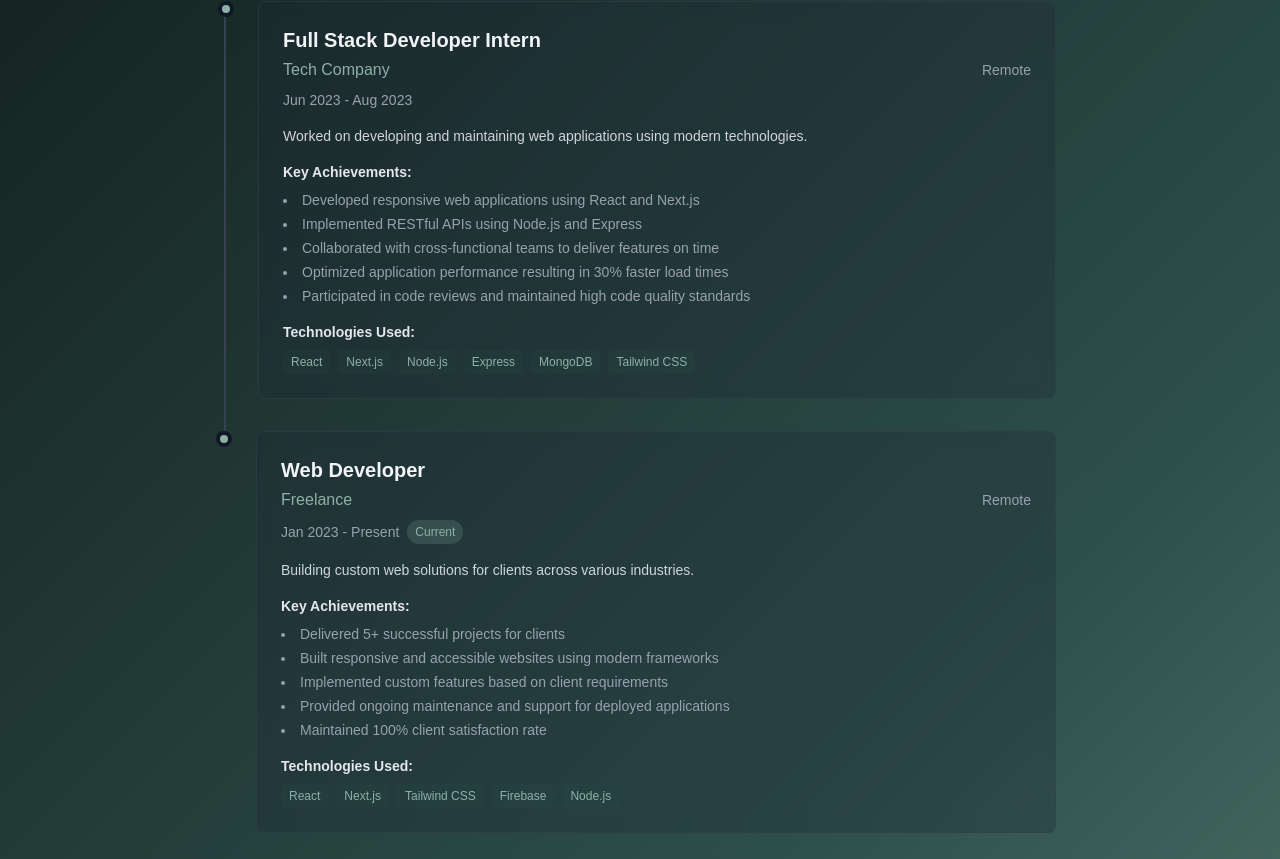
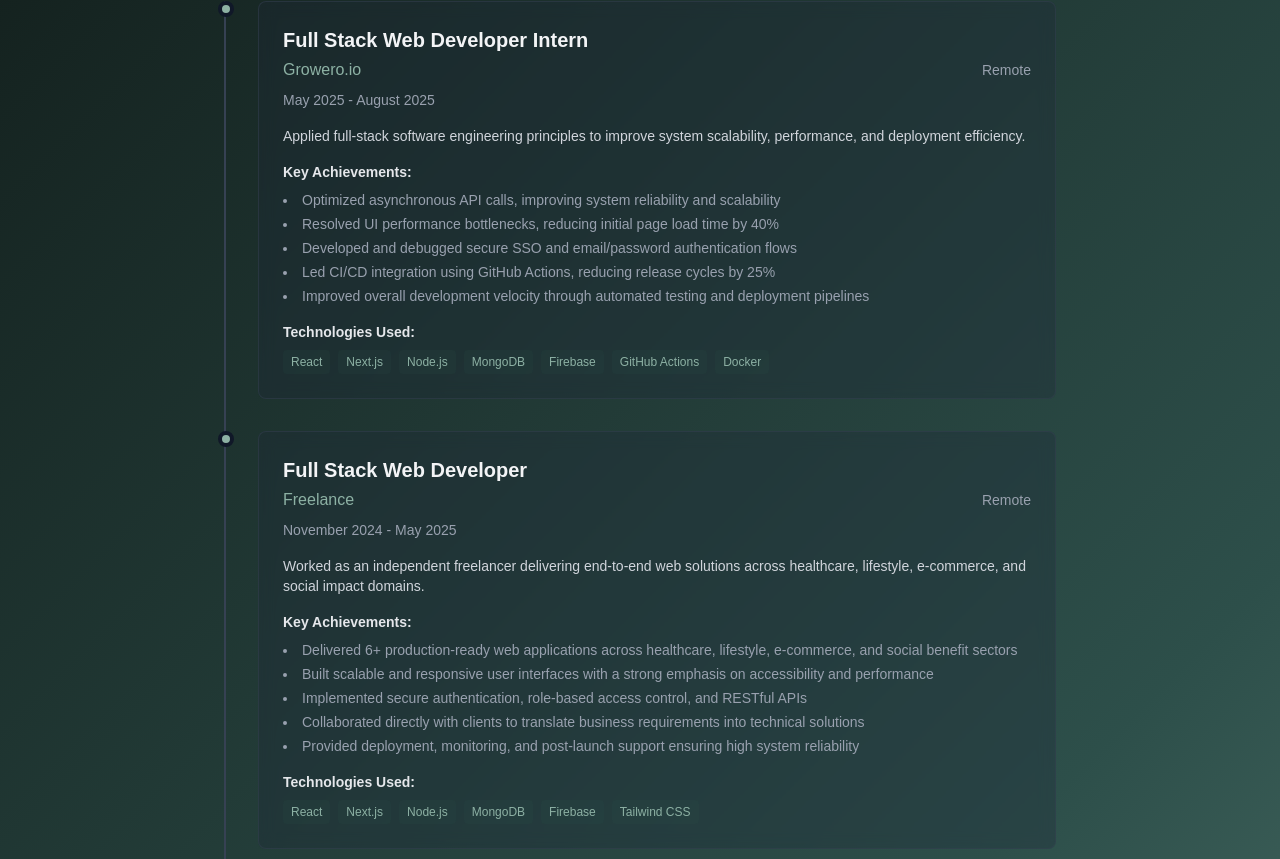
Before and after one commit to Asachdeva001/Portfolio, a Next.js app: page /resume in a window 1280 px wide. Shown: the part 801-1660 px from the top of the page. Built offline with nearby package versions, Linux system fonts and the light colour scheme.

Commit message:
Personal Information Update

```diff
--- a/src/data/experience.js
+++ b/src/data/experience.js
@@ -1,39 +1,74 @@
 export const experiences = [
   {
-    id: "exp-1",
-    company: "Tech Company",
-    position: "Full Stack Developer Intern",
+    id: "exp-3",
+    company: "Growero.io",
+    position: "Full Stack Web Developer Intern",
     location: "Remote",
-    startDate: "Jun 2023",
-    endDate: "Aug 2023",
+    startDate: "May 2025",
+    endDate: "August 2025",
     current: false,
-    description: "Worked on developing and maintaining web applications using modern technologies.",
+    description:
+      "Applied full-stack software engineering principles to improve system scalability, performance, and deployment efficiency.",
     achievements: [
-      "Developed responsive web applications using React and Next.js",
-      "Implemented RESTful APIs using Node.js and Express",
-      "Collaborated with cross-functional teams to deliver features on time",
-      "Optimized application performance resulting in 30% faster load times",
-      "Participated in code reviews and maintained high code quality standards"
+      "Optimized asynchronous API calls, improving system reliability and scalability",
+      "Resolved UI performance bottlenecks, reducing initial page load time by 40%",
+      "Developed and debugged secure SSO and email/password authentication flows",
+      "Led CI/CD integration using GitHub Actions, reducing release cycles by 25%",
+      "Improved overall development velocity through automated testing and deployment pipelines"
     ],
-    technologies: ["React", "Next.js", "Node.js", "Express", "MongoDB", "Tailwind CSS"]
+    technologies: [
+      "React",
+      "Next.js",
+      "Node.js",
+      "MongoDB",
+      "Firebase",
+      "GitHub Actions",
+      "Docker"
+    ]
   },
   {
     id: "exp-2",
     company: "Freelance",
-    position: "Web Developer",
+    position: "Full Stack Web Developer",
     location: "Remote",
-    startDate: "Jan 2023",
-    endDate: "Present",
-    current: true,
-    description: "Building custom web solutions for clients across various industries.",
+    startDate: "November 2024",
+    endDate: "May 2025",
+    current: false,
+    description:
+      "Worked as an independent freelancer delivering end-to-end web solutions across healthcare, lifestyle, e-commerce, and social impact domains.",
     achievements: [
-      "Delivered 5+ successful projects for clients",
-      "Built responsive and accessible websites using modern frameworks",
-      "Implemented custom features based on client requirements",
-      "Provided ongoing maintenance and support for deployed applications",
-      "Maintained 100% client satisfaction rate"
+      "Delivered 6+ production-ready web applications across healthcare, lifestyle, e-commerce, and social benefit sectors",
+      "Built scalable and responsive user interfaces with a strong emphasis on accessibility and performance",
+      "Implemented secure authentication, role-based access control, and RESTful APIs",
+      "Collaborated directly with clients to translate business requirements into technical solutions",
+      "Provided deployment, monitoring, and post-launch support ensuring high system reliability"
     ],
-    technologies: ["React", "Next.js", "Tailwind CSS", "Firebase", "Node.js"]
+    technologies: [
+      "React",
+      "Next.js",
+      "Node.js",
+      "MongoDB",
+      "Firebase",
+      "Tailwind CSS"
+    ]
+  },
+  {
+    id: "exp-1",
+    company: "WebinOrbit",
+    position: "Frontend Web Developer Intern",
+    location: "Remote",
+    startDate: "September 2024",
+    endDate: "November 2024",
+    current: false,
+    description:
+      "Worked on analytics dashboards and user-facing interfaces with a strong focus on accessibility, performance, and design precision.",
+    achievements: [
+      "Developed user-centered and responsive UIs using React and Tailwind CSS for analytics dashboards",
+      "Enhanced accessibility and overall user engagement across multiple views",
+      "Improved UI precision, reducing design iteration cycles by 18%",
+      "Refactored frontend code and actively participated in code reviews to improve code quality"
+    ],
+    technologies: ["React", "Tailwind CSS", "JavaScript"]
   }
 ];
 
--- a/src/data/social.js
+++ b/src/data/social.js
@@ -20,13 +20,6 @@ export const socialLinks = [
     icon: "email",
     username: "ashisach001@gmail.com"
   },
-  {
-    id: "twitter",
-    platform: "Twitter",
-    url: "https://twitter.com/yourusername",
-    icon: "twitter",
-    username: "@yourusername"
-  }
 ];
 
 export default socialLinks;
```
